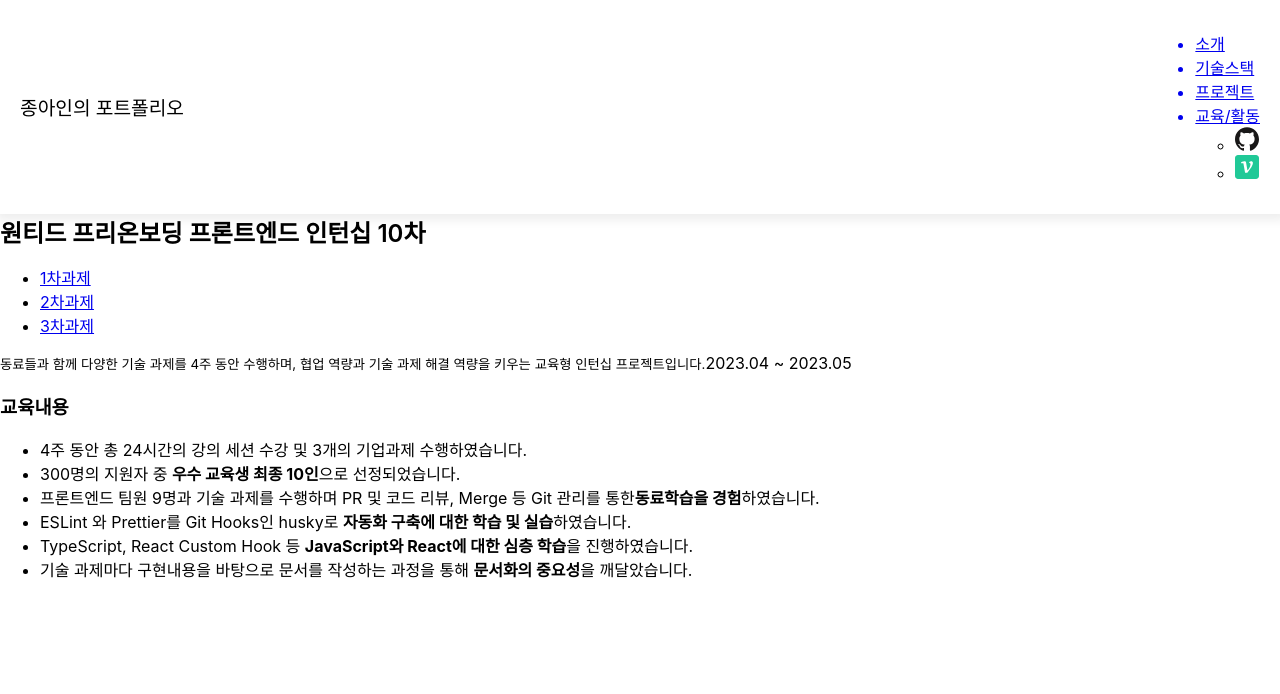
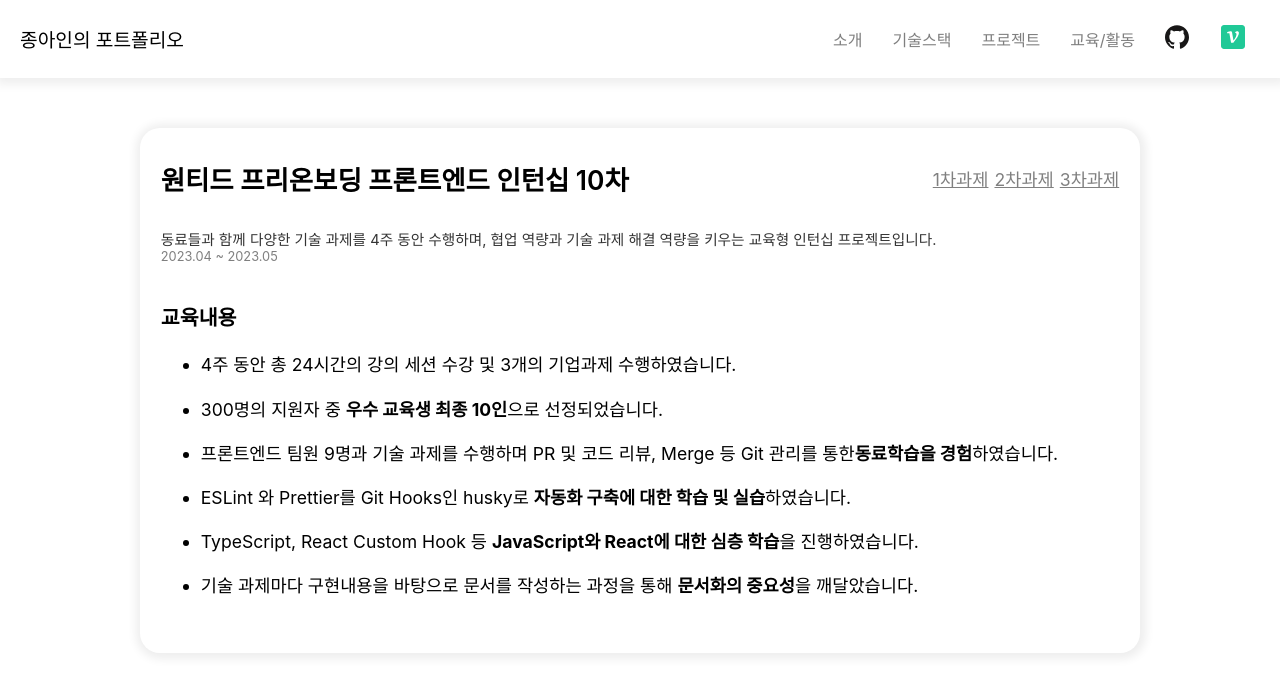
Before and after one commit to 04ian80/chungain-portfolio, a React (Create React App) app: page /activity in a window 1280 px wide. Shown: the top 694 px of the page. Built offline with nearby package versions, Linux system fonts and the light colour scheme; a web font is replaced by a local one.

Commit message:
design: compiled css

```diff
--- a/src/styles/css/styles.css
+++ b/src/styles/css/styles.css
@@ -22,9 +22,12 @@ menu {
   display: flex;
   justify-content: space-between;
   align-items: center;
+  position: fixed;
+  width: 100%;
+  padding: 15px 20px;
   background-color: white;
   box-shadow: 1px 1px 10px 5px #eee;
-  padding: 15px 20px;
+  box-sizing: border-box;
 }
 
 .header__nav {
@@ -42,17 +45,17 @@ menu {
     display: none;
   }
 }
-.header__nav .nav__bar .nav--links > * {
+.header__nav .nav__bar .nav__links > * {
   height: 100%;
   padding: 10px 15px;
   border-radius: 10px;
   box-sizing: border-box;
 }
-.header__nav .nav__bar .nav--links .nav--contact-list > *:not(:first-child) {
+.header__nav .nav__bar .nav__links .nav--contact-list > *:not(:first-child) {
   margin-left: 2rem;
 }
 
-.nav--links {
+.nav__links {
   display: flex;
   justify-content: center;
   align-items: center;
@@ -61,15 +64,23 @@ menu {
   margin: 0;
   height: 100%;
 }
-.nav--links > *:hover:not(:last-child) {
+.nav__links > *:hover:not(:last-child) {
   cursor: pointer;
   background-color: #eee;
 }
-.nav--links .nav--contact-list {
+.nav__links > *:hover:not(:last-child) > * {
+  color: black;
+}
+.nav__links .nav--contact-list {
   display: flex;
   justify-content: space-between;
   align-items: center;
   list-style: none;
+}
+
+.nav__links--link {
+  text-decoration: none;
+  color: rgba(0, 0, 0, 0.5);
 }
 
 .nav__menu {
@@ -97,15 +108,119 @@ menu {
     display: hidden;
   }
 }
-.nav__menu .nav__menu--modal .nav--links {
+.nav__menu .nav__menu--modal .nav__links {
   display: flex;
   justify-content: center;
   align-items: start;
   flex-direction: column;
 }
-.nav__menu .nav__menu--modal .nav--links > * {
+.nav__menu .nav__menu--modal .nav__links > * {
   width: 100%;
   height: 100%;
   padding: 10px 15px;
   box-sizing: border-box;
 }
+
+.activity {
+  display: flex;
+  justify-content: center;
+  align-items: center;
+  flex-direction: column;
+  padding-top: 8rem;
+  font-size: 1.1rem;
+  margin: 0 15px;
+  animation: box-fadein 0.5s ease-in-out;
+}
+@media (max-width: 767px) {
+  .activity {
+    padding-top: 4rem;
+  }
+}
+@keyframes box-fadein {
+  0% {
+    opacity: 0;
+    transform: translateY(30px);
+  }
+  100% {
+    opacity: 1;
+    transform: translateY(0);
+  }
+}
+
+.activity--inner {
+  display: flex;
+  justify-content: center;
+  align-items: start;
+  flex-direction: column;
+  width: 80%;
+  padding: 1.3rem;
+  margin-bottom: 1.3rem;
+  border-radius: 20px;
+  box-shadow: 1px 1px 10px 5px #eee;
+  box-sizing: border-box;
+}
+@media (max-width: 767px) {
+  .activity--inner {
+    font-size: 0.7rem;
+  }
+}
+@media (min-width: 375px) and (max-width: 767px) {
+  .activity--inner {
+    font-size: 0.8rem;
+  }
+}
+@media (min-width: 768px) and (max-width: 1023px) {
+  .activity--inner {
+    font-size: 0.9rem;
+  }
+}
+
+.activity__title--container {
+  display: flex;
+  justify-content: space-between;
+  align-items: center;
+  width: 100%;
+}
+@media (max-width: 767px) {
+  .activity__title--container {
+    flex-direction: column;
+  }
+}
+
+.activity__time {
+  font-size: 0.8rem;
+  color: rgba(0, 0, 0, 0.5);
+}
+@media (max-width: 767px) {
+  .activity__time {
+    font-size: 0.7rem;
+  }
+}
+
+.activity__description {
+  display: block;
+  margin-top: 1.2rem;
+  color: rgba(0, 0, 0, 0.8);
+}
+
+.activity__links--list {
+  display: flex;
+  justify-content: end;
+  align-items: center;
+  padding: 0;
+  list-style: none;
+  flex-grow: 2;
+}
+.activity__links--list > li {
+  margin-left: 6px;
+}
+.activity__links--list > li > a {
+  color: gray;
+}
+
+.contents {
+  padding: 1rem 0;
+}
+.contents > ul > li {
+  margin: 1.2rem 0;
+}
```
